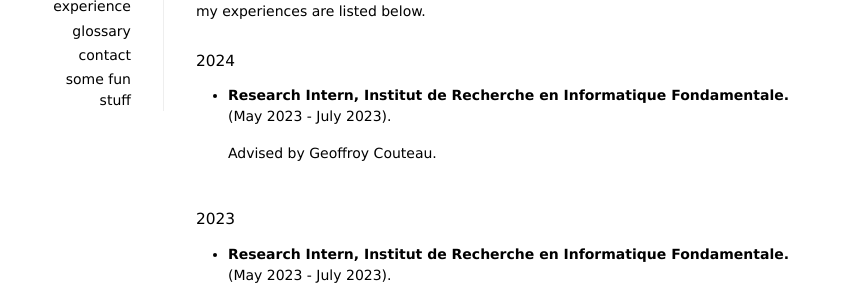
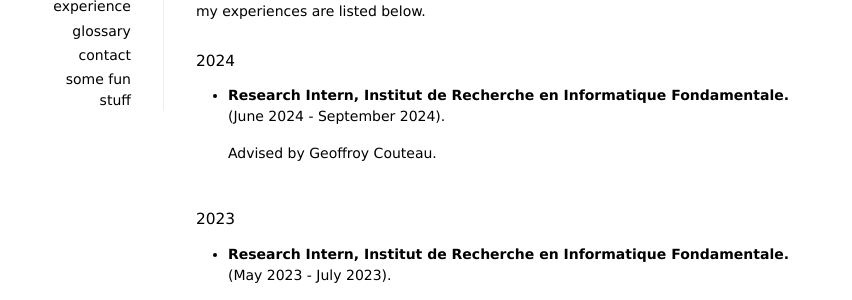
Before and after one commit to matcauthon49/matcauthon49.github.io, a Jekyll site: the page built from _pages/experience.md, in a window 1280 px wide. Shown: the part 137-437 px from the top of the page, without its empty margins (33-885 px from the left). Built offline with Jekyll 4.4.1, drawn with Linux system fonts in a browser that asks for light colours; nearby versions of some CDN libraries; a style sheet for code colours, icons or effects is not loaded.

Commit message:
Update experience.md

```diff
--- a/_pages/experience.md
+++ b/_pages/experience.md
@@ -8,7 +8,7 @@ I've worked on a variety of different projects as an intern or as a contributor.
 
 #### 2024
 
-+ **Research Intern, Institut de Recherche en Informatique Fondamentale.** (May 2023 - July 2023).
++ **Research Intern, Institut de Recherche en Informatique Fondamentale.** (June 2024 - September 2024).
 
     Advised by Geoffroy Couteau.
 
```
